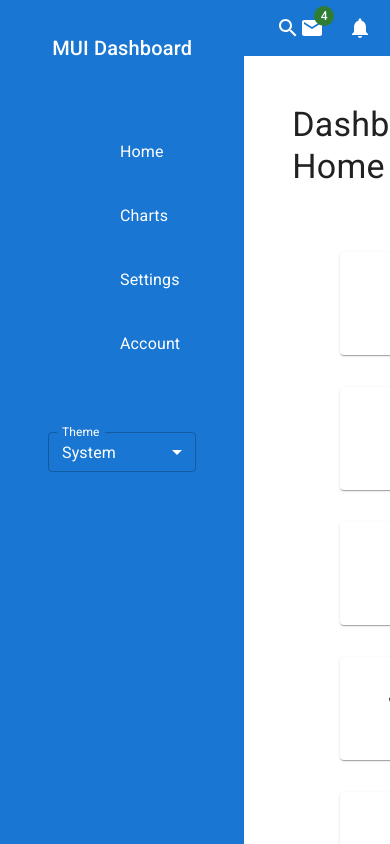
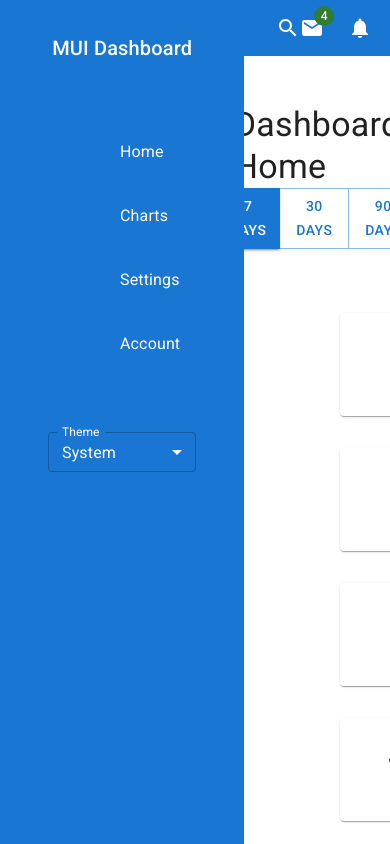
Before and after one commit to giuseppe2305/mui-dashboard, a React (Vite) app: page / in a window 390 px wide. Built offline with nearby package versions, Linux system fonts and the light colour scheme; some icons are missing.

Commit message:
Implemented responsive design for Dashbord Heading.

```diff
--- a/src/components/Home.tsx
+++ b/src/components/Home.tsx
@@ -8,16 +8,24 @@ import { StatisticsContainer } from "./StatisticsContainer";
 import { TimeRangeSelector } from "./TimeRangeSelector";
 import { TransactionsContainer } from "./TransactionsContainer";
 
-import { Box, Typography, Grid } from "@mui/material";
+import { Box, Typography, Grid, Stack } from "@mui/material";
 
 function Home() {
   return (
     <Box component="main" sx={{ flexGrow: "1", overflowY: "auto" }}>
       <HeaderBar />
-      <Box sx={{ p: 6, display: "flex", alignItems: "center", justifyContent: "space-between" }}>
+      <Stack
+        sx={{
+          p: 6,
+          display: "flex",
+          alignItems: "center",
+          justifyContent: "space-between",
+          flexDirection: { md: "row" },
+        }}
+      >
         <Typography variant="h4">Dashboard Home</Typography>
         <TimeRangeSelector />
-      </Box>
+      </Stack>
       <Grid container spacing={4} sx={{ pt: 2, pb: 8, px: 12, justifyContent: "center" }}>
         <StatisticsContainer statisticsData={statistics} />
         <TransactionsContainer transactions={incomes} label="Incomes History" />
```
